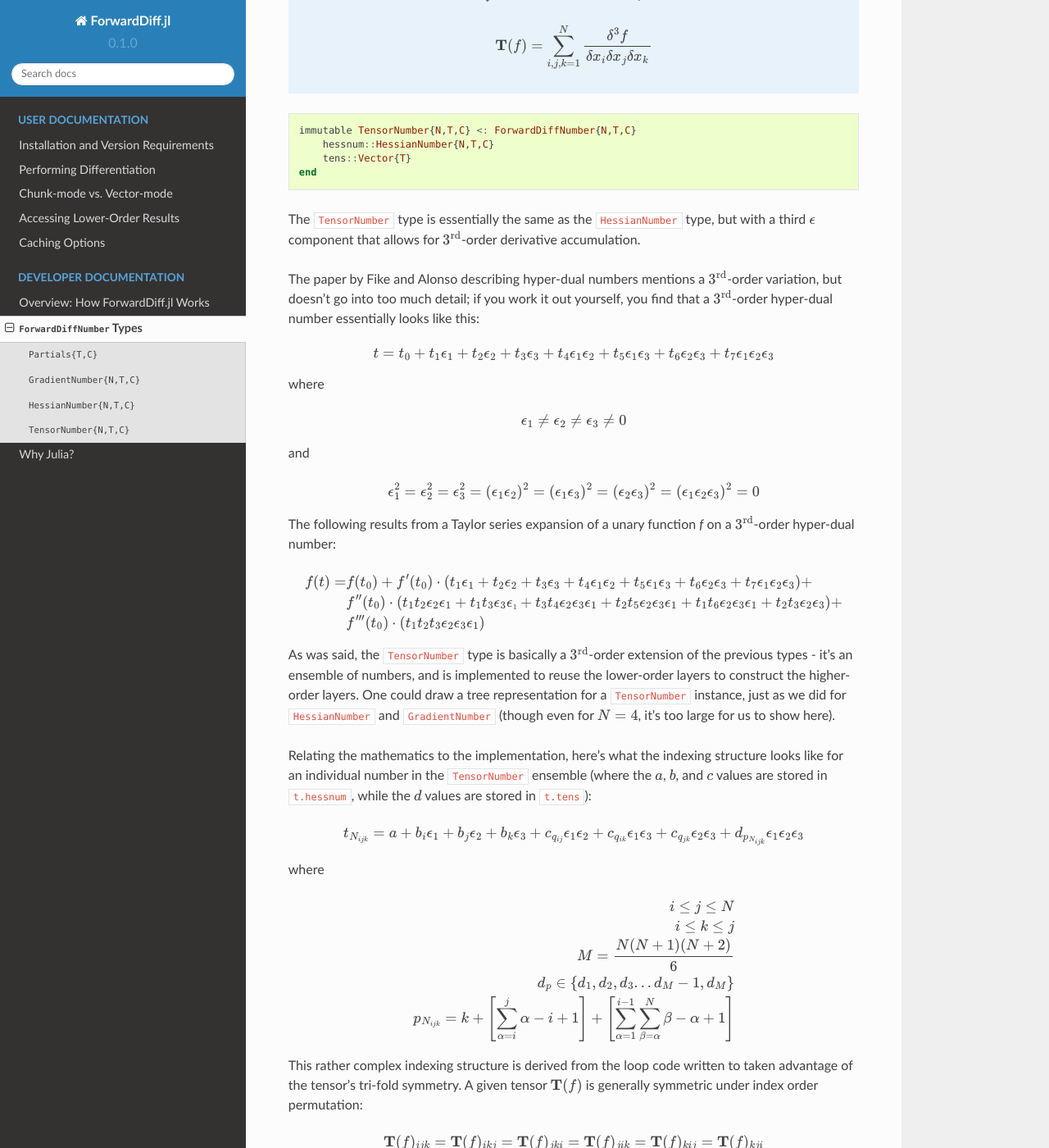
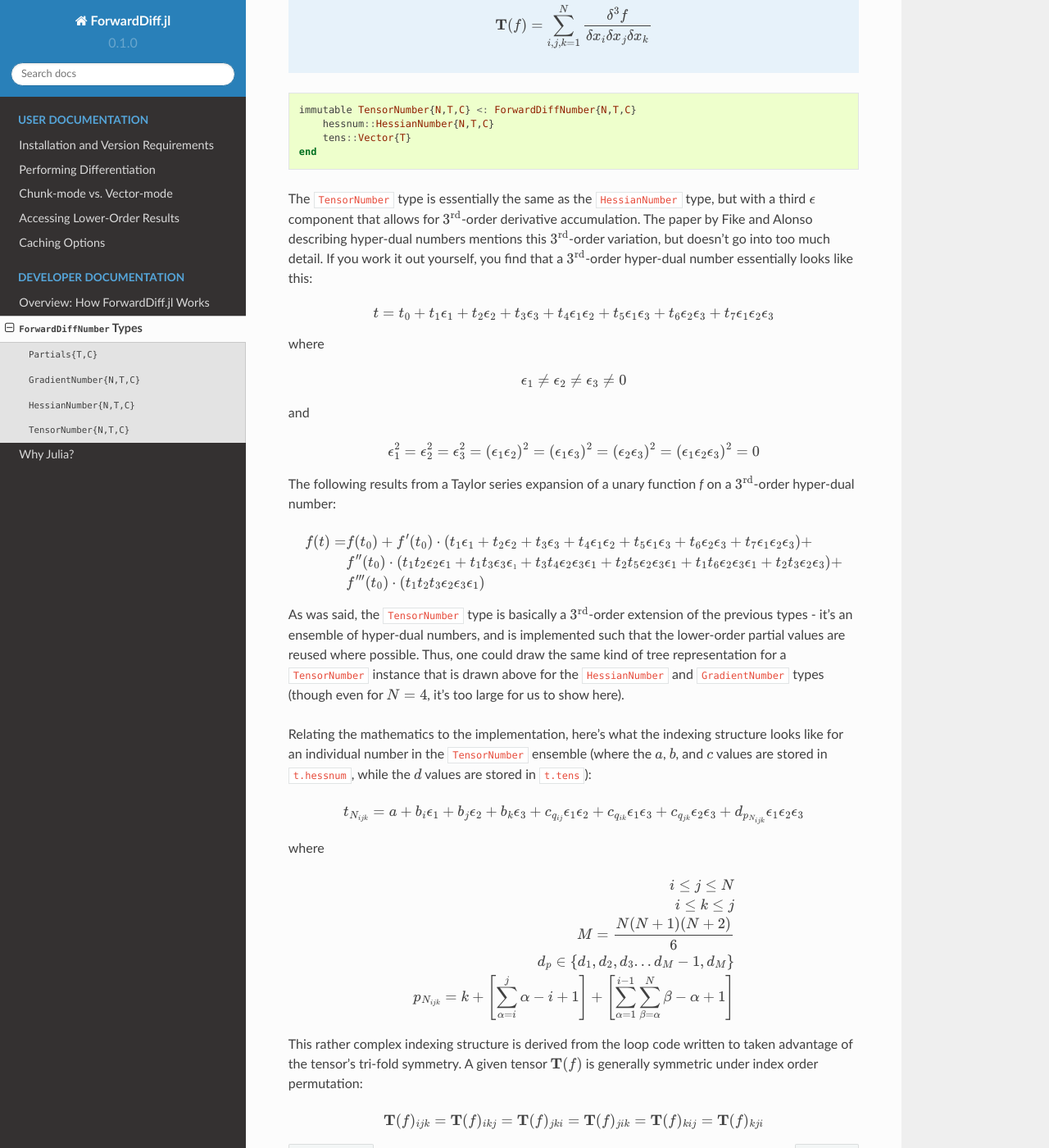
Before and after one commit to JuliaDiff/ForwardDiff.jl, a Sphinx documentation site: the page built from docs/source/types.rst, in a window 1280 px wide and 1400 px high, scrolled down 3281 px. Shown: the whole window at 82% size. Built offline with Sphinx 7.4.7 and the Read the Docs theme 2.0.0, drawn with Linux system fonts in a browser that asks for light colours; some of the changed text lies outside the part shown.

Commit message:
clearer sentence structure

```diff
--- a/docs/source/types.rst
+++ b/docs/source/types.rst
@@ -154,7 +154,7 @@
                   + (f'(a) c_4 + f''(a) b_2 b_3) \epsilon_1 \epsilon_2
 
 
-In general, :math:`M = \frac{N(N+1)}{2}` individual hyper-dual numbers are stored by a ``HessianNumber{N}``. "Why :math:`M`?", you might ask. The answer is that ``h.hess`` (the :math:`c` value storage layer) is where :math:`2^{\text{nd}}`-order derivative information is accumulated, and we only need to take :math:`M` :math:`2^{\text{nd}}`-order derivatives to fully evaluate a symmetric :math:`N \times N` Hessian.
+In general, :math:`M = \frac{N(N+1)}{2}` individual hyper-dual numbers are stored by a ``HessianNumber{N}``. This because that we only need to take :math:`M` :math:`2^{\text{nd}}`-order derivatives to fully evaluate a symmetric :math:`N \times N` Hessian.
 
 ``TensorNumber{N,T,C}``
 -----------------------
@@ -178,9 +178,7 @@
 
 
 
-The ``TensorNumber`` type is essentially the same as the ``HessianNumber`` type, but with a third :math:`\epsilon` component that allows for :math:`3^{\text{rd}}`-order derivative accumulation.
-
-The paper by Fike and Alonso describing hyper-dual numbers mentions a :math:`3^{\text{rd}}`-order variation, but doesn't go into too much detail; if you work it out yourself, you find that a :math:`3^{\text{rd}}`-order hyper-dual number essentially looks like this:
+The ``TensorNumber`` type is essentially the same as the ``HessianNumber`` type, but with a third :math:`\epsilon` component that allows for :math:`3^{\text{rd}}`-order derivative accumulation. The paper by Fike and Alonso describing hyper-dual numbers mentions this :math:`3^{\text{rd}}`-order variation, but doesn't go into too much detail. If you work it out yourself, you find that a :math:`3^{\text{rd}}`-order hyper-dual number essentially looks like this:
 
 .. math::
 
@@ -206,7 +204,7 @@
            & f''(t_0) \cdot (t_1 t_2 ϵ_2 ϵ_1 + t_1 t_3 ϵ_3 ϵ₁ + t_3 t_4 ϵ_2 ϵ_3 ϵ_1 + t_2 t_5 ϵ_2 ϵ_3 ϵ_1 + t_1 t_6 ϵ_2 ϵ_3 ϵ_1 + t_2 t_3 ϵ_2 ϵ_3) + \\
            & f'''(t_0) \cdot (t_1 t_2 t_3 ϵ_2 ϵ_3 ϵ_1)
 
-As was said, the ``TensorNumber`` type is basically a :math:`3^{\text{rd}}`-order extension of the previous types - it's an ensemble of numbers, and is implemented to reuse the lower-order layers to construct the higher-order layers. One could draw a tree representation for a ``TensorNumber`` instance, just as we did for ``HessianNumber`` and ``GradientNumber`` (though even for :math:`N=4`, it's too large for us to show here).
+As was said, the ``TensorNumber`` type is basically a :math:`3^{\text{rd}}`-order extension of the previous types - it's an ensemble of hyper-dual numbers, and is implemented such that the lower-order partial values are reused where possible. Thus, one could draw the same kind of tree representation for a ``TensorNumber`` instance that is drawn above for the ``HessianNumber`` and ``GradientNumber`` types (though even for :math:`N=4`, it's too large for us to show here).
 
 Relating the mathematics to the implementation, here's what the indexing structure looks like for an individual number in the ``TensorNumber`` ensemble (where the :math:`a`, :math:`b`, and :math:`c` values are stored in ``t.hessnum``, while the :math:`d` values are stored in ``t.tens``):
 
```
